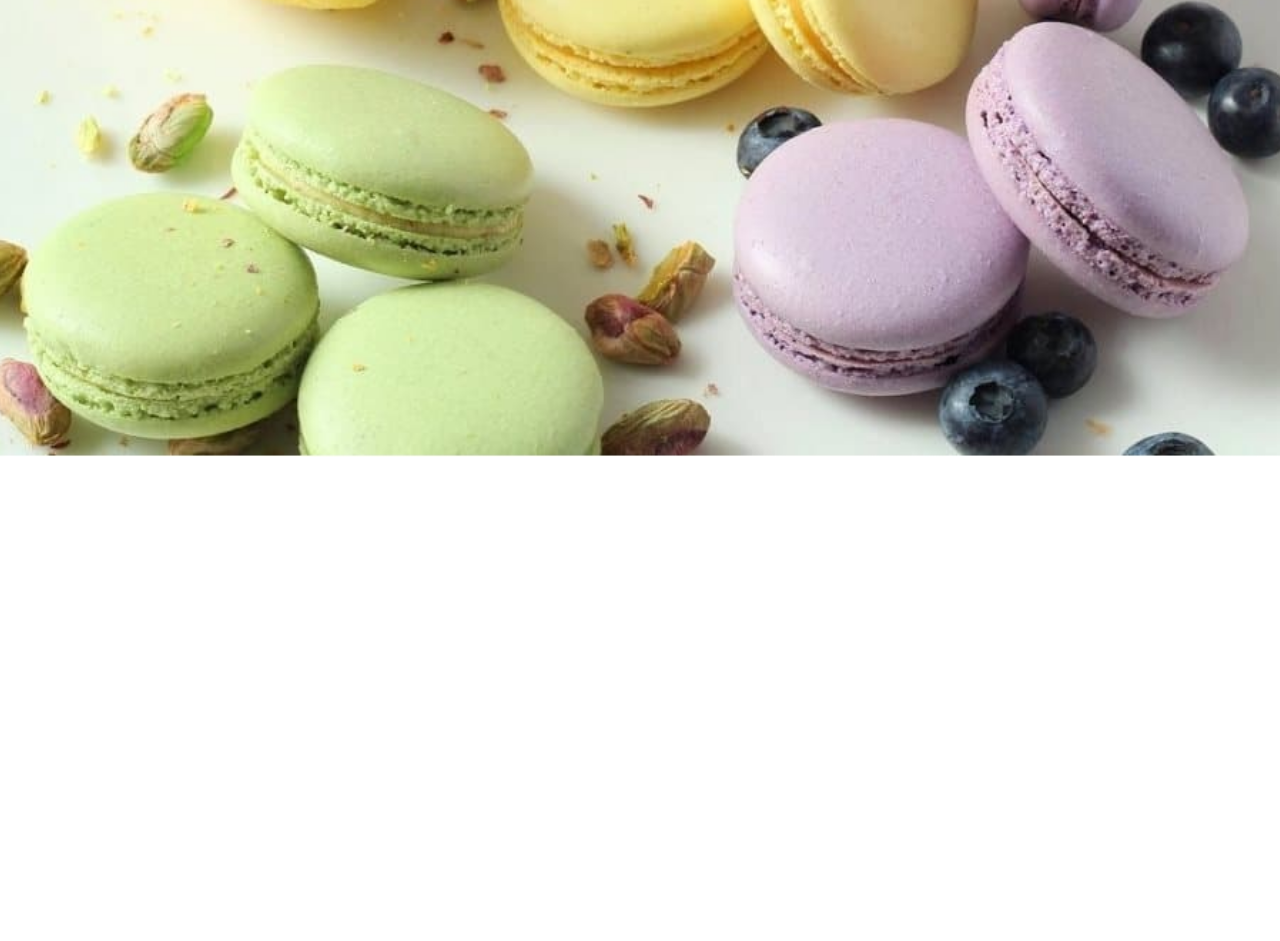
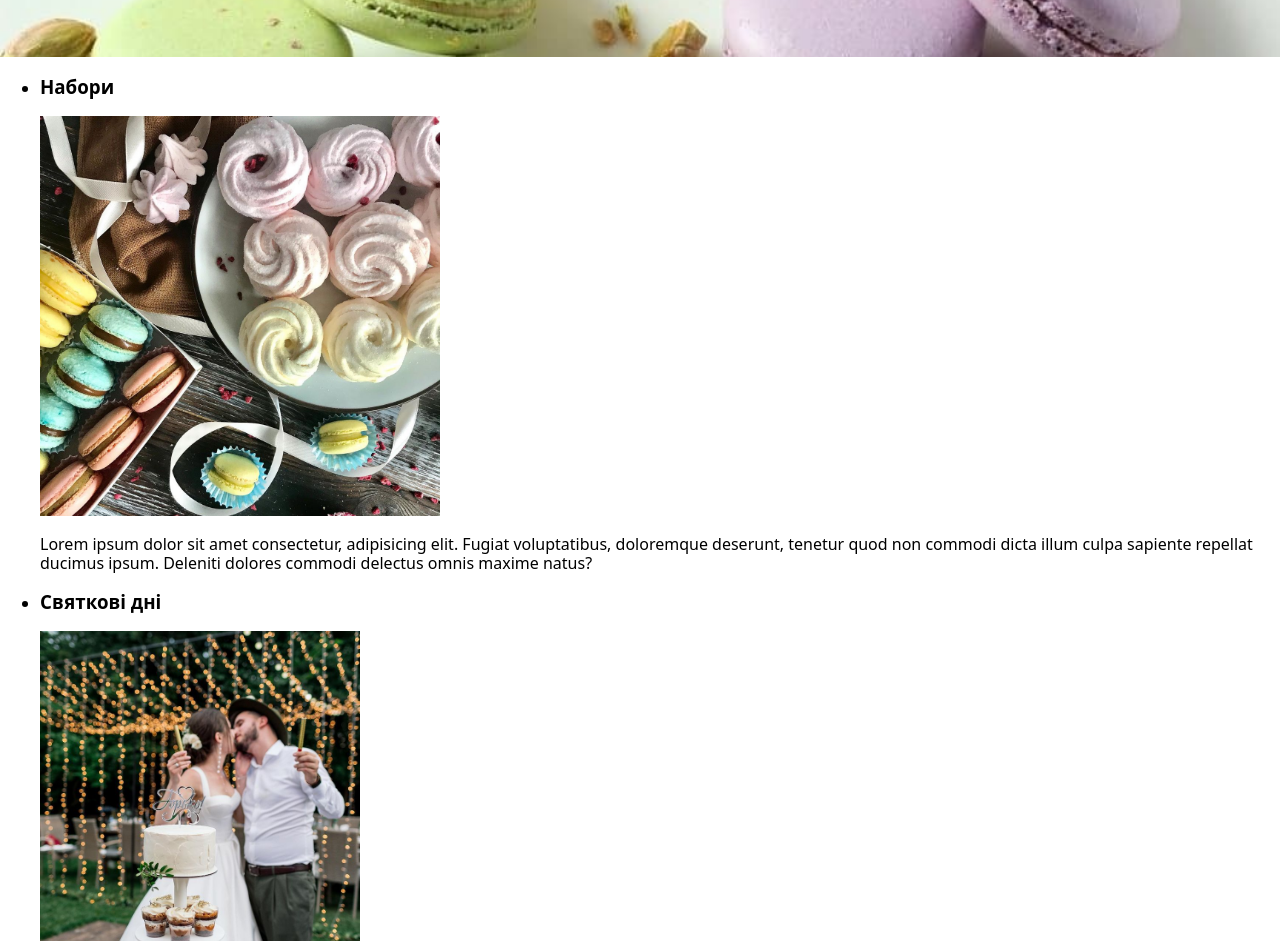
Before and after one commit to Aleksander-Kovalenko/VanillaBakery, a website built with Parcel: page src/index.html in a window 1280 px wide. Shown: the part 359-1300 px from the top of the page. Before the commit the page ends 816 px from the top, so only its background shows below. Built offline with nearby package versions, Linux system fonts and the light colour scheme.

Commit message:
разметка секции О нас

```diff
--- a/src/index.html
+++ b/src/index.html
@@ -22,7 +22,9 @@
         <ul>
           <li><a href="">Про мене</a></li>
           <li><a href="">Каталог</a></li>
-          <li><a href="">Логотип Vanilla Bakery</a></li>
+          <li>
+            <h1><a href="">Логотип Vanilla Bakery</a></h1>
+          </li>
           <li><a href="">Новини</a></li>
           <li><a href="">Контакти</a></li>
           <li>
@@ -36,9 +38,57 @@
     </header>
 
     <main>
-      <!-- <section class="hero">
-        <img src="./images/banner.jpg" alt="" min-height="100 vh" ; />
-      </section> -->
+      <!-- about us -->
+      <section>
+        <div>
+          <ul>
+            <li>
+              <article>
+                <h3>Набори</h3>
+                <img src="./images/about/nabor.jpg" alt="" height="400px" />
+                <p>
+                  Lorem ipsum dolor sit amet consectetur, adipisicing elit. Fugiat voluptatibus,
+                  doloremque deserunt, tenetur quod non commodi dicta illum culpa sapiente repellat
+                  ducimus ipsum. Deleniti dolores commodi delectus omnis maxime natus?
+                </p>
+              </article>
+            </li>
+            <li>
+              <article>
+                <h3>Святкові дні</h3>
+                <img src="./images/about/merriedDay.jpg" alt="" height="400px" />
+                <p>
+                  Lorem ipsum dolor sit amet consectetur, adipisicing elit. Fugiat voluptatibus,
+                  doloremque deserunt, tenetur quod non commodi dicta illum culpa sapiente repellat
+                  ducimus ipsum. Deleniti dolores commodi delectus omnis maxime natus?
+                </p>
+              </article>
+            </li>
+            <li>
+              <article>
+                <h3>Визначні дні Держави та Світу в цілому</h3>
+                <img src="./images/about/pascha.jpg" alt="" height="400px" />
+                <p>
+                  Lorem ipsum dolor sit amet consectetur, adipisicing elit. Fugiat voluptatibus,
+                  doloremque deserunt, tenetur quod non commodi dicta illum culpa sapiente repellat
+                  ducimus ipsum. Deleniti dolores commodi delectus omnis maxime natus?
+                </p>
+              </article>
+            </li>
+            <li>
+              <article>
+                <h3>Candy Bar</h3>
+                <img src="./images/about/candybar.jpg" alt="" height="400px" />
+                <p>
+                  Lorem ipsum dolor sit amet consectetur, adipisicing elit. Fugiat voluptatibus,
+                  doloremque deserunt, tenetur quod non commodi dicta illum culpa sapiente repellat
+                  ducimus ipsum. Deleniti dolores commodi delectus omnis maxime natus?
+                </p>
+              </article>
+            </li>
+          </ul>
+        </div>
+      </section>
     </main>
     <script src="./index.js"></script>
   </body>
--- a/src/sass/main.scss
+++ b/src/sass/main.scss
@@ -11,5 +11,5 @@ header {
   background-repeat: no-repeat;
   background-position: center;
   background-size: cover;
-  min-height: 100vh;
+  min-height: 50vh;
 }
```
Also changed, not shown: src/images/about/candybar.jpg (added), src/images/about/merriedDay.jpg (added), src/images/about/nabor.jpg (added), src/images/about/pascha.jpg (added).
